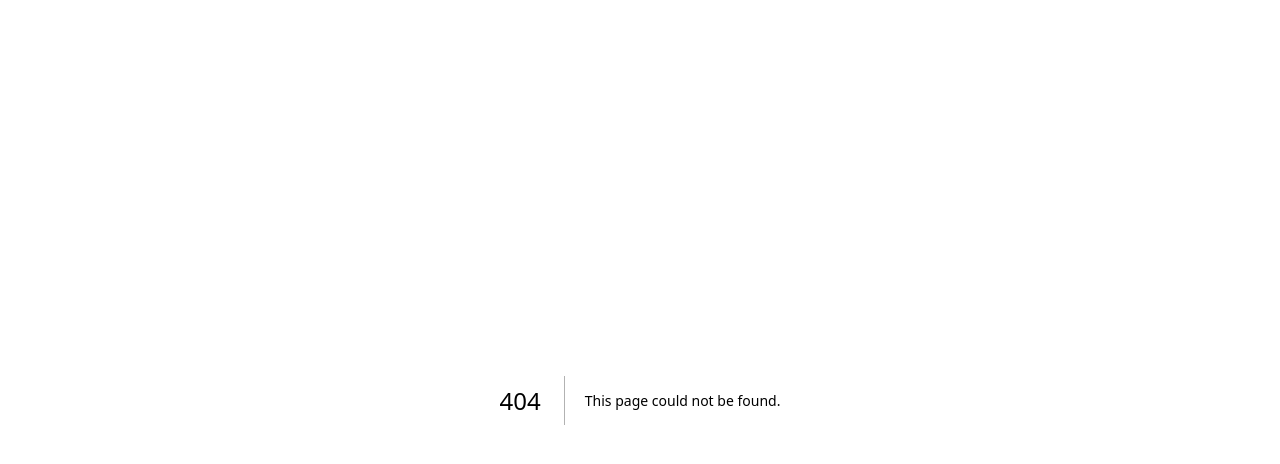
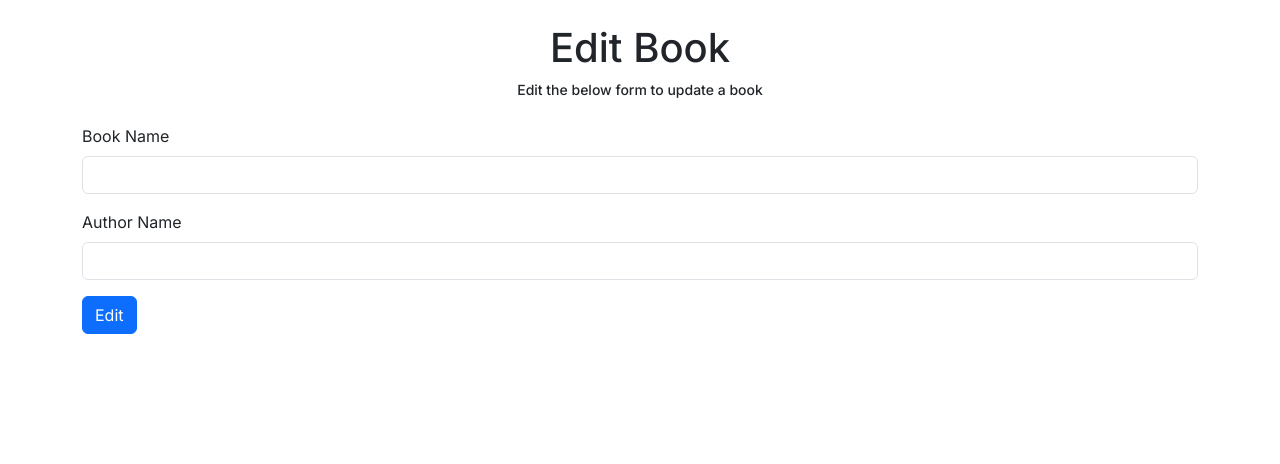
Before and after one commit to ALIRAZA17/LMS, a Next.js app: page /edit-book in a window 1280 px wide. Before the commit this address had no page. Shown: the top 464 px of the page. Built offline with nearby package versions, Linux system fonts and the light colour scheme.

Commit message:
Added edit feature

```diff
--- a/src/app/add-book/page.tsx
+++ b/src/app/add-book/page.tsx
@@ -1,7 +1,6 @@
 'use client'
 
-import Link from 'next/link';
-import { SetStateAction, useState } from 'react';
+import { useState } from 'react';
 import { useRouter } from 'next/navigation';
 
 export default function AddBook() {
--- a/src/app/admin/page.tsx
+++ b/src/app/admin/page.tsx
@@ -43,12 +43,11 @@ export default async function AdminPage() {
                 return (
                   <tr key={book.id}>
                     <th scope="row">{index + 1}</th>
-                <Book id={book.id} key={book.id} authorName={book.author} bookName={book.name} />
+                    <Book id={book.id} key={book.id} authorName={book.author} bookName={book.name} />
                   </tr>
                 );
               })
             }
-
           </tbody>
         </table>
 
--- /dev/null
+++ b/src/app/api/book/[id]/route.ts
@@ -0,0 +1,13 @@
+import { NextRequest, NextResponse } from "next/server";
+import prisma from "../../../../../lib/prisma";
+
+export async function GET(request: NextRequest, params: { params: any ; id: string }): Promise<NextResponse> {
+  const id = params.params.id;
+  const book = await prisma.book.findFirst({
+    where: {
+      id: id,
+    },
+  });
+
+  return NextResponse.json(book);
+}
--- /dev/null
+++ b/src/app/api/edit-book/[id]/route.ts
@@ -0,0 +1,19 @@
+import { NextRequest, NextResponse } from "next/server";
+import prisma from "../../../../../lib/prisma";
+
+export async function PUT(request: NextRequest, params: {
+    params: any; id: string
+}): Promise<NextResponse> {
+    const id = params.params.id;
+    const body = await request.json();
+    const { bookName, authorName } = body.book;
+    console.log(body);
+    const updatedBook = await prisma.book.update({
+        where: { id },
+        data: {
+            name: bookName,
+            author: authorName,
+        },
+    });
+    return NextResponse.json(updatedBook);
+}
--- /dev/null
+++ b/src/app/edit-book/page.tsx
@@ -0,0 +1,98 @@
+'use client'
+import { useState, useEffect } from 'react';
+import { useRouter } from "next/navigation";
+
+
+export default function EditBook(params: {
+    searchParams: any; params: any; id: string
+}) {
+
+    const id = params.searchParams.id;
+
+    const router = useRouter();
+
+    const [book, setBook] = useState({
+        bookName: '',
+        authorName: '',
+    });
+
+    useEffect(() => {
+        const fetchBookData = async () => {
+            try {
+                const response = await fetch(`/api/book/${id}`);
+                if (!response.ok) {
+                    throw new Error("Failed to fetch book data");
+                }
+                const bookFetched = await response.json();
+                setBook(
+                    {
+                        bookName: bookFetched.name,
+                        authorName: bookFetched.author
+                    }
+                );
+
+            } catch (error) {
+                console.error('Error fetching book data:', error);
+            }
+        };
+
+        if (id) {
+            fetchBookData();
+        }
+    }, [id]);
+
+    const handleSubmit = async (event: { preventDefault: () => void; }) => {
+        event.preventDefault();
+        try {
+            await fetch(`/api/edit-book/${id}`, {
+                method: 'PUT',
+                headers: {
+                    'Content-Type': 'application/json'
+                },
+                body: JSON.stringify({book})
+            })
+
+            router.refresh()
+        } catch (error) {
+            console.error(error)
+        }
+
+        setBook({
+            bookName: "",
+            authorName: "",
+        });
+    };
+
+    return (
+        <div className="container my-4">
+            <div className="text-center">
+                <h1>Edit Book</h1>
+                <h4 className="text-sm">Edit the below form to update a book</h4>
+            </div>
+            <form className="my-4" onSubmit={handleSubmit}>
+                <div className="mb-3">
+                    <label className="form-label">Book Name</label>
+                    <input
+                        type="text"
+                        className="form-control"
+                        value={book.bookName}
+                        onChange={(e) => setBook({ ...book, bookName: e.target.value })}
+                    />
+                </div>
+                <div className="mb-3">
+                    <label className="form-label">Author Name</label>
+                    <input
+                        type="text"
+                        className="form-control"
+                        value={book.authorName}
+                        onChange={(e) => setBook({ ...book, authorName: e.target.value })}
+                    />
+                </div>
+
+                <button type="submit" className="btn btn-primary">
+                    Edit
+                </button>
+            </form>
+        </div>
+    );
+}
--- a/src/app/page.tsx
+++ b/src/app/page.tsx
@@ -1,18 +1,8 @@
 import Link from "next/link";
 import prisma from "../../lib/prisma";
-import Book from "@/components/Book";
+import { getAllBooks } from "@/components/functions/getAllBooks";
 
 
-async function getAllBooks() {
-  const books = await prisma.book.findMany({
-    where: {
-      name: {
-        not: ""
-      }
-    }
-  });
-  return books;
-}
 export default async function Home() {
   const books = await getAllBooks();
   return (
@@ -48,12 +38,12 @@ export default async function Home() {
                 return (
                   <tr>
                     <th scope="row">{index + 1}</th>
-                    <Book id={book.id} key={book.id} authorName={book.author} bookName={book.name} />
+                    <td>{book.name}</td>
+                    <td>{book.author}</td>
                   </tr>
                 );
               })
             }
-
           </tbody>
         </table>
 
--- a/src/components/Book.tsx
+++ b/src/components/Book.tsx
@@ -1,4 +1,5 @@
 import DeletePostButton from "./deleteBookButton";
+import EditBookButton from "./editBookButton";
 
 interface BookProps {
   id: string;
@@ -14,7 +15,7 @@ export default function Book(props: BookProps): JSX.Element {
       <td>{bookName}</td>
       <td>{authorName}</td>
       <td>
-        <button className="btn btn-sm btn-warning">Edit</button>
+        <EditBookButton key={id} bookId={id}/>
         <DeletePostButton key={id} bookId={id}/>
       </td>
     </>
--- a/src/components/deleteBookButton.tsx
+++ b/src/components/deleteBookButton.tsx
@@ -1,11 +1,11 @@
 'use client'
 import { useRouter } from "next/navigation";
 
-interface DeletePostButtonProps {
+interface DeleteBookButtonProps {
   bookId: string;
 }
 
-export default function DeletePostButton({ bookId }: DeletePostButtonProps) {
+export default function DeleteBookButton({ bookId }: DeleteBookButtonProps) {
   const router = useRouter();
   const handleClick = async () => {
     try {
--- /dev/null
+++ b/src/components/editBookButton.tsx
@@ -0,0 +1,10 @@
+import Link from "next/link";
+
+interface EditBookButtonProps {
+  bookId: string;
+}
+
+export default function EditBookButton({ bookId }: EditBookButtonProps) {
+
+  return <Link href={`/edit-book?id=${bookId}`}><button className="btn btn-sm btn-warning">Edit</button></Link>;
+}
--- a/src/components/functions/getAllBooks.ts
+++ b/src/components/functions/getAllBooks.ts
@@ -4,7 +4,7 @@ export async function getAllBooks() {
   const books = await prisma.book.findMany({
     where: {
       name: {
-        not: null
+        not: ""
       }
     }
   });
```
